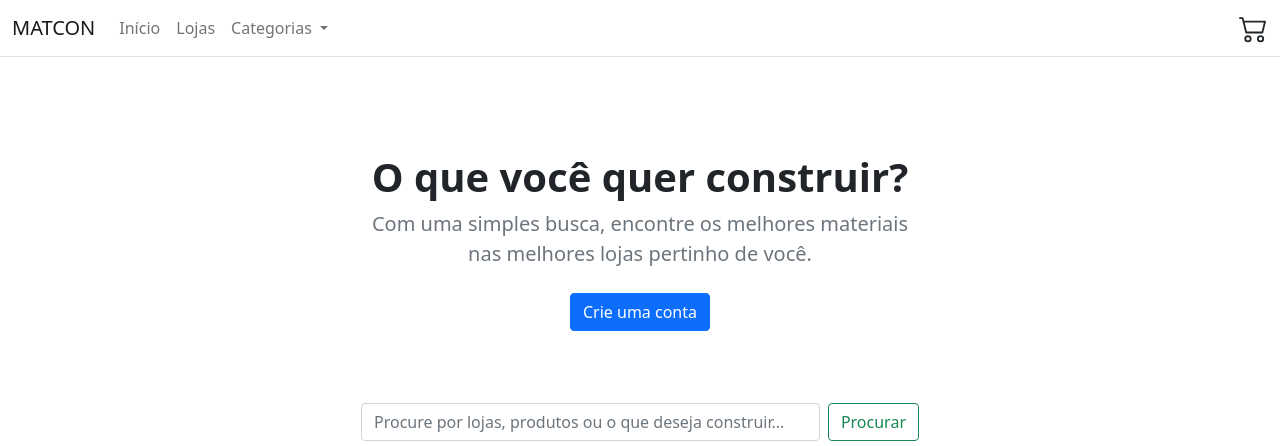
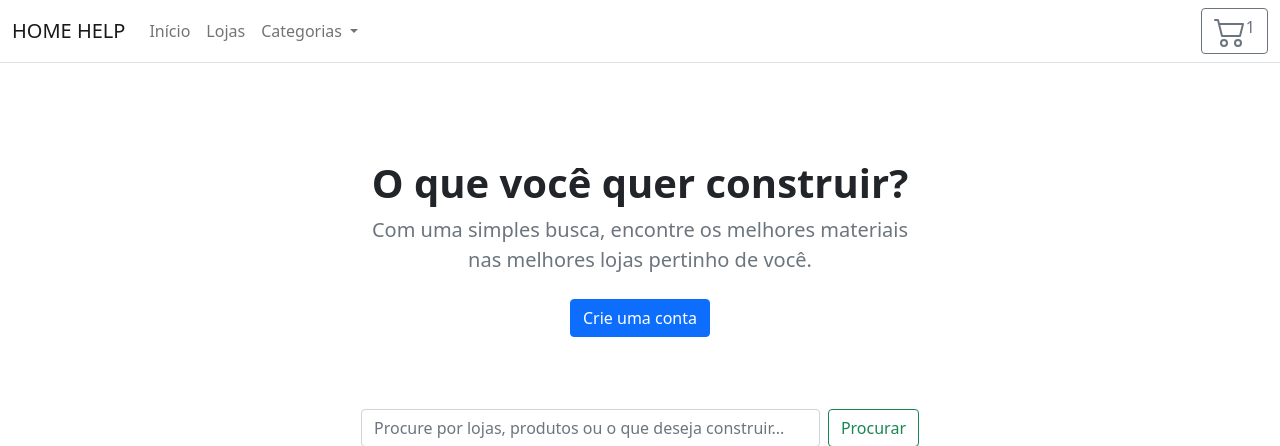
Before and after one commit to Gabrikel/home-help, a Django app: page / in a window 1280 px wide. Shown: the top 446 px of the page. Run offline with Django 3.2, Linux system fonts and the light colour scheme; data that the repository does not hold is empty.

Commit message:
added cart icon to the header

```diff
--- a/templates/store/base.html
+++ b/templates/store/base.html
@@ -4,7 +4,7 @@
 
 <head>
     <meta charset="utf-8" />
-    <title>{% block title %} MATCON {% endblock %}</title>
+    <title>{% block title %} HOME HELP! {% endblock %}</title>
     <meta name="viewport" content="width=device-width, initial-scale=1">
     <link href="https://cdn.jsdelivr.net/npm/bootstrap@5.0.0-beta1/dist/css/bootstrap.min.css" rel="stylesheet" integrity="sha384-giJF6kkoqNQ00vy+HMDP7azOuL0xtbfIcaT9wjKHr8RbDVddVHyTfAAsrekwKmP1" crossorigin="anonymous">
     <script
@@ -18,7 +18,7 @@
     <header>
         <nav class="navbar navbar-expand-md navbar-light bg-white border-bottom">
             <div class="container-fluid">
-                <a class="navbar-brand" href=" {% url "store:home" %}">MATCON</a>
+                <a class="navbar-brand" href=" {% url "store:home" %}">HOME HELP</a>
                 <button class="navbar-toggler" type="button" data-bs-toggle="collapse" data-bs-target="#navbarCollapse"
                     aria-controls="navbarCollapse" aria-expanded="false" aria-label="Toggle navigation">
                     <span class="navbar-toggler-icon"></span>
@@ -46,16 +46,19 @@
                             </ul>
                         </li>
                     </ul>
+                    <a type="button" role="button" href="{% url "basket:basket_summary" %}" class="btn btn-outline-secondary all d-flex">
+
+                        <svg xmlns="http://www.w3.org/2000/svg" width="32" height="32" fill="currentColor" class="bi bi-cart2" viewBox="0 0 16 16">
+                        <path d="M0 2.5A.5.5 0 0 1 .5 2H2a.5.5 0 0 1 .485.379L2.89 4H14.5a.5.5 0 0 1 .485.621l-1.5 6A.5.5 0 0 1 13 11H4a.5.5 0 0 1-.485-.379L1.61 3H.5a.5.5 0 0 1-.5-.5zM3.14 5l1.25 5h8.22l1.25-5H3.14zM5 13a1 1 0 1 0 0 2 1 1 0 0 0 0-2zm-2 1a2 2 0 1 1 4 0 2 2 0 0 1-4 0zm9-1a1 1 0 1 0 0 2 1 1 0 0 0 0-2zm-2 1a2 2 0 1 1 4 0 2 2 0 0 1-4 0z"/>
+                        </svg>
+                        <div class="d-inline-flex">1</div>
+                    </a>
                     <!--
                     <form class="d-flex">
                         <input class="form-control me-2" type="search" placeholder="Procurar" aria-label="Search">
                         <button class="btn btn-outline-success" type="submit">Procurar</button>
                     </form>-->
                 </div>
-
-                <svg xmlns="http://www.w3.org/2000/svg" width="32" height="32" fill="currentColor" class="bi bi-cart2" viewBox="0 0 16 16">
-                    <path d="M0 2.5A.5.5 0 0 1 .5 2H2a.5.5 0 0 1 .485.379L2.89 4H14.5a.5.5 0 0 1 .485.621l-1.5 6A.5.5 0 0 1 13 11H4a.5.5 0 0 1-.485-.379L1.61 3H.5a.5.5 0 0 1-.5-.5zM3.14 5l1.25 5h8.22l1.25-5H3.14zM5 13a1 1 0 1 0 0 2 1 1 0 0 0 0-2zm-2 1a2 2 0 1 1 4 0 2 2 0 0 1-4 0zm9-1a1 1 0 1 0 0 2 1 1 0 0 0 0-2zm-2 1a2 2 0 1 1 4 0 2 2 0 0 1-4 0z"/>
-                  </svg>
             </div>
 
         </nav>
```
